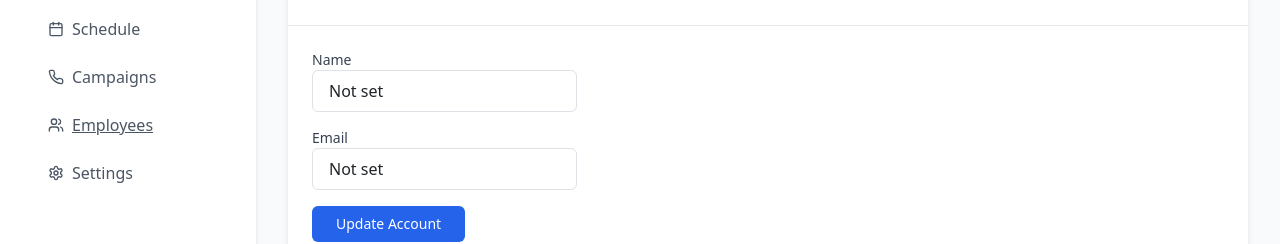
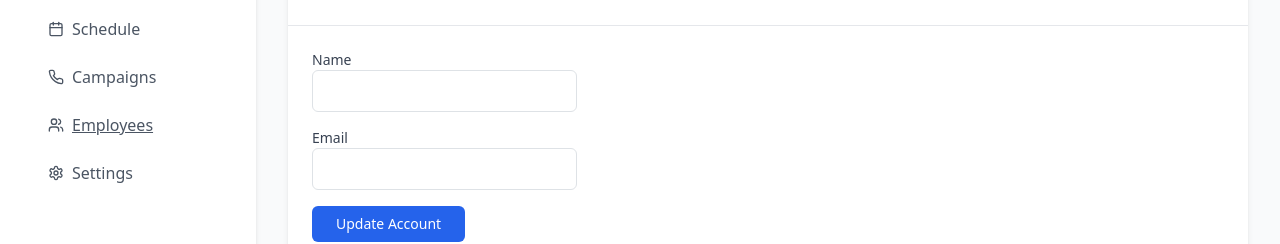
Before and after one commit to AnikSingha/OnboardingAI, a React (Create React App) app: page /settings in a window 1280 px wide. Shown: the part 187-431 px from the top of the page. Built offline with nearby package versions, Linux system fonts and the light colour scheme; no server answers.

Commit message:
fixed fallback

```diff
--- a/src/routes/SettingsPage.js
+++ b/src/routes/SettingsPage.js
@@ -16,8 +16,8 @@ export default function SettingsPage() {
 
   // Account Information
   const [accountInfo, setAccountInfo] = useState({
-    name: name || 'Not set',
-    email: user || 'Not set'
+    name: '',
+    email: ''
   });
 
   // Notifications
```
